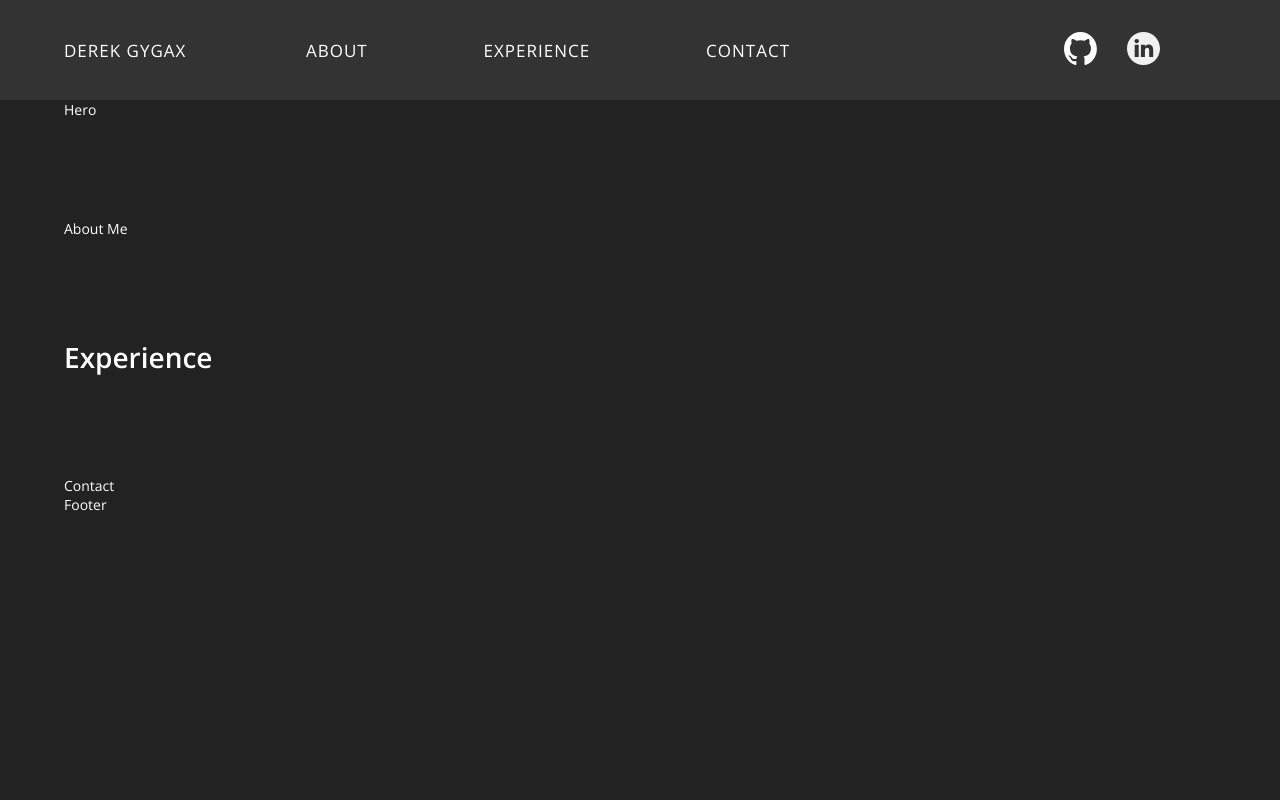
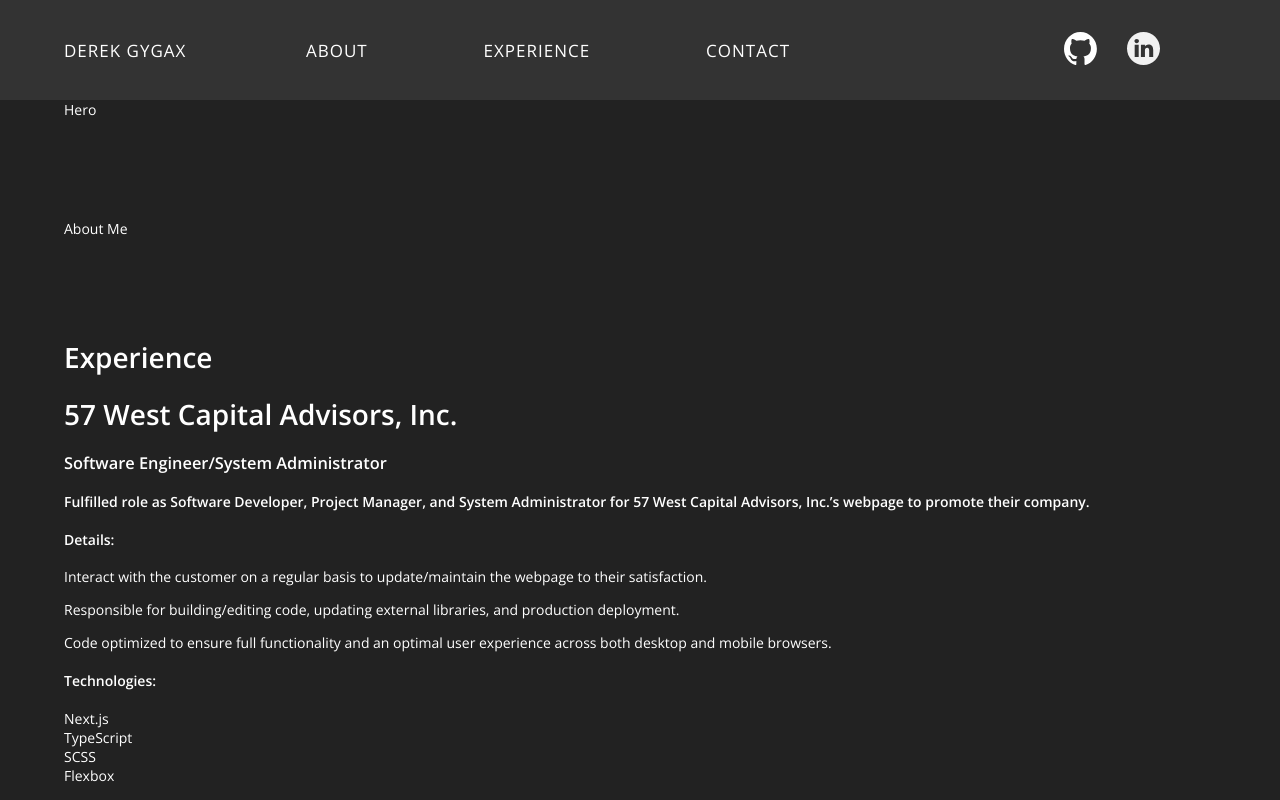
Before and after one commit to derekgygax/derekgygax-portfolio, a Next.js app: page / in a window 1280 px wide. Shown: the top 800 px of the page. Built offline with nearby package versions, Linux system fonts and the light colour scheme.

Commit message:
filler but not keeper inside Experience.tsx

```diff
--- a/app/(homePage)/page.tsx
+++ b/app/(homePage)/page.tsx
@@ -1,7 +1,7 @@
 
 import { About } from "../_components/about/About";
 import { Contact } from "../_components/contact/Contact";
-import { WorkExperience } from "../_components/workExperience/WorkExperience";
+import { WorkExperiences } from "../_components/workExperiences/WorkExperiences";
 import { Hero } from "../_components/hero/Hero";
 
 const HomePage: React.FC = () => {
@@ -10,7 +10,7 @@
     <div>
       <Hero />
       <About />
-      <WorkExperience />
+      <WorkExperiences />
       <Contact />
     </div>
   )
--- /dev/null
+++ b/app/_components/experience/Experience.module.scss
@@ -0,0 +1,3 @@
+.main {
+  padding-bottom: 100px;
+}
--- /dev/null
+++ b/app/_components/experience/Experience.tsx
@@ -0,0 +1,29 @@
+import { WorkExperience } from '@/app/types/experience';
+import styles from './Experience.module.scss';
+
+type ExperienceProps = {
+  data: WorkExperience
+};
+
+export const Experience: React.FC<ExperienceProps> = ({ data }) => {
+  return (
+    <div className={styles.main}>
+      <h1>{data.companyName}</h1>
+      <h3>{data.jobTitle}</h3>
+      <h4>{data.summary}</h4>
+      <h4>Details:</h4>
+      {data.details.map((detail, index) => {
+        return (
+          <p key={`${data.id}_detail_${index}`}>{detail}</p>
+        )
+      })}
+      <h4>Technologies:</h4>
+      {data.technologies.map((technology, index) => {
+        return (
+          <div key={`${data.id}_technology_`}>{technology}</div>
+        )
+      })}
+      <h4>Website(s): {data.website}</h4>
+    </div>
+  )
+}
--- a/app/_components/header/Header.tsx
+++ b/app/_components/header/Header.tsx
@@ -10,7 +10,7 @@
 import styles from './Header.module.scss';
 
 // types
-import { NavItem } from "@/app/types/nav";
+import { SectionNavItem } from "@/app/types/nav";
 
 // data
 import me from '@/app/data/me.json';
@@ -39,14 +39,14 @@
               classNames(styles.portfolioSections, styles.navSection)
             }
           >
-            {navSections.map((navItem: NavItem) => {
+            {navSections.map((section: SectionNavItem) => {
               return (
                 <Link
-                  key={`header_nav_${navItem.id}`}
+                  key={`header_nav_${section.id}`}
                   className={styles.link}
-                  href={`#${navItem.href}`}
+                  href={`#${section.href}`}
                 >
-                  {navItem.label}
+                  {section.label}
                 </Link>
               );
             })}
--- a/app/_components/job/Job.module.scss
+++ /dev/null
@@ -1,3 +0,0 @@
-.main {
-  height: 500px;
-}
--- a/app/_components/workExperience/WorkExperience.tsx
+++ /dev/null
@@ -1,28 +0,0 @@
-
-// layouts
-import { Section } from "@/app/_layouts/section/Section";
-
-// components
-
-// data
-import workExperince from '../../data/workExperience.json';
-
-export const WorkExperience: React.FC = () => {
-
-  // REMEMBER TO SEPARATE OUT THE STUFF FOR artemis BY PROJECT
-
-  return (
-    <div id="workExperience">
-      <Section>
-        <div>
-          <h1>Experience</h1>
-          {workExperince.map((company) => {
-            return (
-              <div key={`workExprience_${company.id}`}></div>
-            );
-          })}
-        </div>
-      </Section>
-    </div>
-  )
-}
--- /dev/null
+++ b/app/_components/workExperiences/WorkExperiences.tsx
@@ -0,0 +1,34 @@
+
+// layouts
+import { Section } from "@/app/_layouts/section/Section";
+
+// components
+
+// data
+import workExperince from '../../data/workExperiences.json';
+import { Experience } from "../experience/Experience";
+
+export const WorkExperiences: React.FC = () => {
+
+  // REMEMBER TO SEPARATE OUT THE STUFF FOR BY PROJECT in ALL JOBS
+  // artemis and inSilico
+
+  return (
+    <div id="workExperience">
+      <Section>
+        <div>
+          <h1>Experience</h1>
+          {workExperince.map((experience) => {
+            return (
+              <div key={`workExprience_${experience.id}`}>
+                <Experience
+                  data={experience}
+                />
+              </div>
+            );
+          })}
+        </div>
+      </Section>
+    </div>
+  )
+}
--- a/app/data/workExperience.json
+++ b/app/data/workExperiences.json
@@ -1,6 +1,6 @@
 [
   {
-    "company": "57 West Capital Advisors, Inc.",
+    "companyName": "57 West Capital Advisors, Inc.",
     "jobTitle": "Software Engineer/System Administrator",
     "id": "fiftySevenWest",
     "details": [
@@ -18,7 +18,7 @@
     "summary": "Fulfilled role as Software Developer, Project Manager, and System Administrator for 57 West Capital Advisors, Inc.’s webpage to promote their company."
   },
   {
-    "company": "Mendelgen",
+    "companyName": "Mendelgen",
     "jobTitle": "Bioinformatic Developer",
     "id": "mendelgen",
     "details": [
@@ -32,7 +32,7 @@
     "summary": "Developed, improved, and maintained bioinformatic web applications on the webpage allowing biologists to simulate biological assays."
   },
   {
-    "company": "Artemis Consulting, Inc.",
+    "companyName": "Artemis Consulting, Inc.",
     "jobTitle": "Software Engineer",
     "id": "artemis",
     "details": [
@@ -52,7 +52,7 @@
     "summary": "Developed and maintained web applications for the Library of Congress allowing for the search of web archives and the submission of new copyrights."
   },
   {
-    "company": "In Silico Solutions",
+    "companyName": "In Silico Solutions",
     "jobTitle": "Bioinformatic Developer",
     "id": "inSilico",
     "details": [
--- /dev/null
+++ b/app/types/experience.ts
@@ -0,0 +1,9 @@
+export type WorkExperience = {
+  companyName: string;
+  jobTitle: string;
+  id: string;
+  details: string[];
+  technologies: string[];
+  website: string;
+  summary: string;
+};
--- a/app/types/nav.ts
+++ b/app/types/nav.ts
@@ -1,4 +1,4 @@
-export type NavItem = {
+export type SectionNavItem = {
   label: string;
   id: string;
   href: string;
```
Also changed, not shown: app/_components/job/Job.tsx (deleted, +0 -7 lines).
